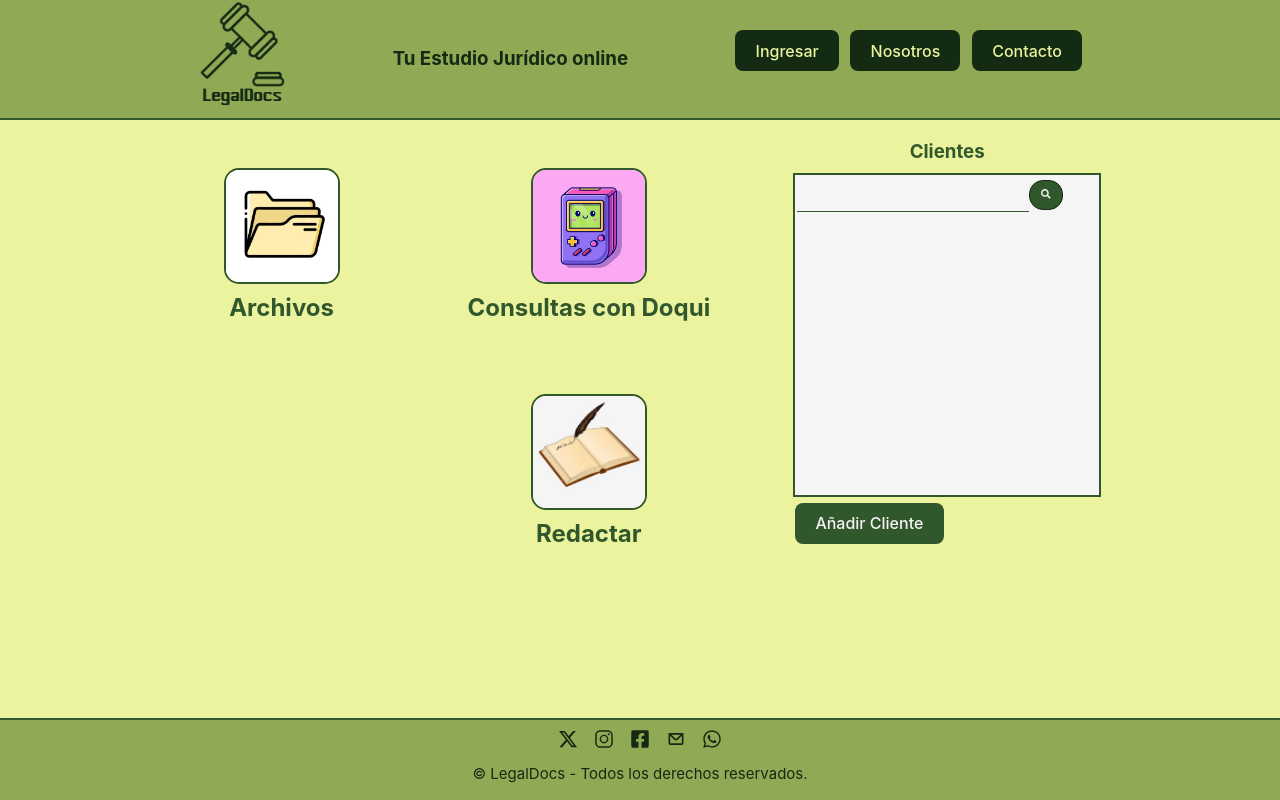
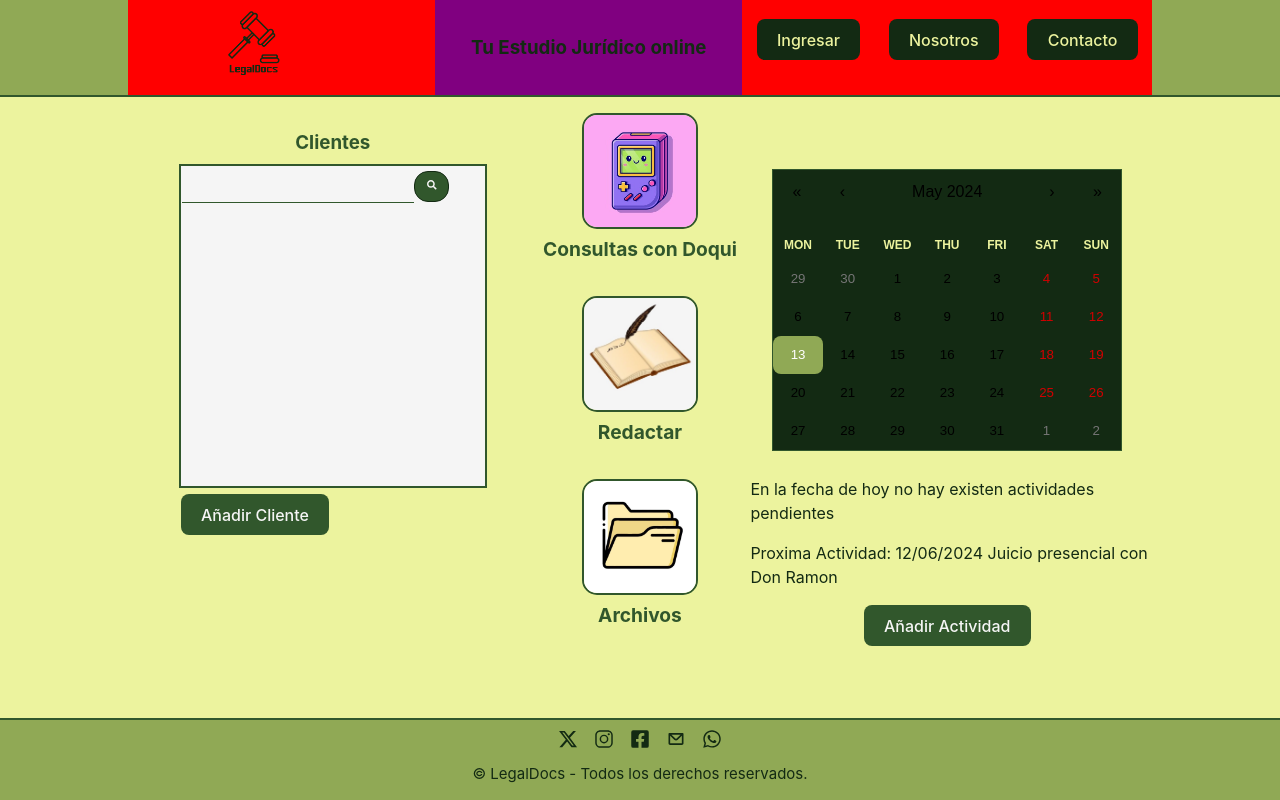
Before and after one commit to CaluBritez/FrontLegalDocs, a React (Vite) app: page /HomeAbo in a window 1280 px wide. Built offline with nearby package versions, Linux system fonts and the light colour scheme.

Commit message:
Agregamos calendario

```diff
--- a/package.json
+++ b/package.json
@@ -11,6 +11,7 @@
   },
   "dependencies": {
     "react": "^18.2.0",
+    "react-calendar": "^5.0.0",
     "react-dom": "^18.2.0",
     "react-icons": "^5.2.1",
     "react-router-dom": "^6.23.1"
--- a/pages/AbogadoScreen.css
+++ b/pages/AbogadoScreen.css
@@ -15,64 +15,30 @@
   }
 #cuerpo-abo-screen{
     width: 80%;
-    height: 75%;
+    height: 78%;
     display: flex;
     justify-content: center;
     align-items: center;
 }
 #caja-izq {
-    width: 30%;
-    height: 100%;
-    display: flex;
-    flex-direction: column;
-    justify-content:first baseline;
-    color: #132A13;
-    align-items: center;
-}
-.img-screen-abo{
-    width: 7rem;
-    margin-top: 3rem;
-    border: 2px solid #31572C; /* Cambia el color y el grosor del borde */
-    border-radius: 15px; /* Ajusta este valor para más o menos redondez */
-    transition: transform 0.3s ease; /* Transición suave */
-}
-.img-screen-abo:hover {
-    transform: scale(1.1); /* Aumenta el tamaño de la imagen al hacer hover */
-}
-.text-screen-abo {
-    margin-top: 0;
-    color: #31572C;
-}
-.text-screen-abo:hover {
-    color: #4F772D
-}
-
-#caja-cen {
-    width: 30%;
-    height: 100%;
-    display: flex;
-    flex-direction: column;
-    justify-content:first baseline;
-    color: #31572C;
-    align-items: center;
-}
-#caja-der {
     width: 40%;
     height: 100%;
     display: flex;
     flex-direction: column;
     align-items: center;
     text-align: start;
-}
-#caja-der h3{
-    color: #31572C;
-    margin-bottom: 0.4rem;
+    /*border: 2px solid #31572C;*/
 }
 #caja-casos{
     height: 20rem;
     width: 19rem;
     background-color: #F5F5F5;
     border: 2px solid #31572C;
+}
+#caja-izq h3{
+    color: #31572C;
+    margin-bottom: 0.4rem;
+    margin-top: 2rem;
 }
 #buscador-casos {
     height: 12%;
@@ -112,8 +78,61 @@
     background-color: #4F772D;
     border: 2px solid #ECF39E;
 }
-
 #lista-casos {
     width: 100%;
     height: 88%;
 }
+#caja-cen {
+    width: 20%;
+    height: 100%;
+    display: flex;
+    flex-direction: column;
+    justify-content:first baseline;
+    color: #31572C;
+    align-items: center;
+    /*border: 2px solid #31572C;*/
+}
+
+.img-screen-abo{
+    width: 7rem;
+    margin-top: 1rem;
+    border: 2px solid #31572C; /* Cambia el color y el grosor del borde */
+    border-radius: 15px; /* Ajusta este valor para más o menos redondez */
+    transition: transform 0.3s ease; /* Transición suave */
+}
+.img-screen-abo:hover {
+    transform: scale(1.1); /* Aumenta el tamaño de la imagen al hacer hover */
+}
+.text-screen-abo {
+    margin-top: 0;
+    color: #31572C;
+    font-size: 1.2rem;
+}
+.text-screen-abo:hover {
+    color: #4F772D
+}
+#caja-der {
+    width: 40%;
+    height: 100%;
+    display: flex;
+    flex-direction: column;
+    justify-content: center;
+    color: #132A13;
+    align-items: center;
+    /*border: 2px solid #31572C;*/
+}
+#caja-der p {
+    color: #132A13;
+    width: 100%;
+    padding-left: 1rem;
+    margin-bottom: 0;
+}
+#boton-agregar-tarea {
+    background-color: #31572C;
+    color: #F5F5F5;
+    margin-top: 1rem;
+}
+#boton-agregar-tarea:hover {
+    background-color: #4F772D;
+    border: 2px solid #ECF39E;
+}
--- a/pages/AbogadoScreen.jsx
+++ b/pages/AbogadoScreen.jsx
@@ -6,6 +6,7 @@ import imgDoqui from '../src/assets/doqui.jpg';
 import imgEscribir from '../src/assets/redactar.jpg';
 import { FaSearch } from "react-icons/fa";
 import { Link } from 'react-router-dom';
+import MyCalendar from '../src/components/Calendar.jsx';
 
 function AbogadoScreen(){
     return(
@@ -14,16 +15,6 @@ function AbogadoScreen(){
             <Header />
             <div id='cuerpo-abo-screen'>
                 <div id='caja-izq'>
-                    <Link to="/"><img src={imgArchivos} alt="" className='img-screen-abo'/></Link>
-                    <Link to="/"><h2 className='text-screen-abo'>Archivos</h2></Link>
-                </div>
-                <div id='caja-cen'>
-                    <Link to="/"><img src={imgDoqui} alt="" className='img-screen-abo'/></Link>
-                    <Link to="/"><h2 className='text-screen-abo'>Consultas con Doqui</h2></Link>
-                    <Link to="/"><img src={imgEscribir} alt="" className='img-screen-abo'/></Link>
-                    <Link to="/"><h2 className='text-screen-abo'>Redactar</h2></Link>
-                </div>
-                <div id='caja-der'>
                     <h3>Clientes</h3>
                     <div id='caja-casos'>
                         <div id='buscador-casos'>
@@ -35,6 +26,20 @@ function AbogadoScreen(){
 
                     </div>
                 </div>
+                <div id='caja-cen'>
+                    <Link to="/"><img src={imgDoqui} alt="" className='img-screen-abo'/></Link>
+                    <Link to="/"><h2 className='text-screen-abo'>Consultas con Doqui</h2></Link>
+                    <Link to="/"><img src={imgEscribir} alt="" className='img-screen-abo'/></Link>
+                    <Link to="/"><h2 className='text-screen-abo'>Redactar</h2></Link>
+                    <Link to="/"><img src={imgArchivos} alt="" className='img-screen-abo'/></Link>
+                    <Link to="/"><h2 className='text-screen-abo'>Archivos</h2></Link>
+                </div>
+                <div id='caja-der'>
+                    <MyCalendar />
+                    <p>En la fecha de hoy no hay existen actividades pendientes</p>
+                    <p>Proxima Actividad: 12/06/2024 Juicio presencial con Don Ramon</p>
+                    <button id='boton-agregar-tarea'>Añadir Actividad</button>
+                </div>
             </div>
             <Footer />
         </div>
--- /dev/null
+++ b/src/components/Calendar.css
@@ -0,0 +1,178 @@
+/* COLORES PALETA
+#132A13
+#31572C
+#4F772D
+#90A955
+#ECF39E
+*/
+.react-calendar {
+    width: 350px;
+    max-width: 100%;
+    background: #132A13;
+    border: 1px solid #31572C;
+    font-family: Arial, Helvetica, sans-serif;
+    line-height: 1.125em;
+  }
+
+  .react-calendar--doubleView {
+    width: 700px;
+  }
+
+  .react-calendar--doubleView .react-calendar__viewContainer {
+    display: flex;
+    margin: -0.5em;
+  }
+
+  .react-calendar--doubleView .react-calendar__viewContainer > * {
+    width: 50%;
+    margin: 0.5em;
+  }
+
+  .react-calendar,
+  .react-calendar *,
+  .react-calendar *:before,
+  .react-calendar *:after {
+    -moz-box-sizing: border-box;
+    -webkit-box-sizing: border-box;
+    box-sizing: border-box;
+  }
+
+  .react-calendar button {
+    margin: 0;
+    border: 0;
+    outline: none;
+  }
+
+  .react-calendar button:enabled:hover {
+    cursor: pointer;
+  }
+
+  .react-calendar__navigation {
+    display: flex;
+    height: 44px;
+    margin-bottom: 1em;
+  }
+
+  .react-calendar__navigation button {
+    min-width: 44px;
+    background: none;
+  }
+
+  .react-calendar__navigation button:disabled {
+    background-color: #f0f0f0;
+  }
+
+  .react-calendar__navigation button:enabled:hover,
+  .react-calendar__navigation button:enabled:focus {
+    background-color: #ECF39E;
+    color: #132A13;
+  }
+
+  .react-calendar__month-view__weekdays {
+    text-align: center;
+    text-transform: uppercase;
+    font: inherit;
+    font-size: 0.75em;
+    font-weight: bold;
+    color: #ECF39E;/*color letras días*/
+  }
+  .react-calendar__month-view__weekdays abbr[title] {
+    text-decoration: none !important;
+  }
+
+  .react-calendar__month-view__weekdays__weekday {
+    padding: 0.5em;
+  }
+
+  .react-calendar__month-view__weekNumbers .react-calendar__tile {
+    display: flex;
+    align-items: center;
+    justify-content: center;
+    font: inherit;
+    font-size: 0.75em;
+    font-weight: bold;
+  }
+
+  .react-calendar__month-view__days__day--weekend {
+    color: #d10000;
+  }
+
+  .react-calendar__month-view__days__day--neighboringMonth,
+  .react-calendar__decade-view__years__year--neighboringDecade,
+  .react-calendar__century-view__decades__decade--neighboringCentury {
+    color: #757575;
+  }
+
+  .react-calendar__year-view .react-calendar__tile,
+  .react-calendar__decade-view .react-calendar__tile,
+  .react-calendar__century-view .react-calendar__tile {
+    padding: 2em 0.5em;
+  }
+
+  .react-calendar__tile {
+    max-width: 100%;
+    padding: 10px 6.6667px;
+    background: none;
+    text-align: center;
+    line-height: 16px;
+    font: inherit;
+    font-size: 0.833em;
+  }
+
+  .react-calendar__tile:disabled {
+    background-color: #f0f0f0;
+    color: #ababab;
+  }
+
+  .react-calendar__month-view__days__day--neighboringMonth:disabled,
+  .react-calendar__decade-view__years__year--neighboringDecade:disabled,
+  .react-calendar__century-view__decades__decade--neighboringCentury:disabled {
+    color: #cdcdcd;
+  }
+
+  .react-calendar__tile:enabled:hover,
+  .react-calendar__tile:enabled:focus {
+    background-color: #ECF39E;
+    color: #132A13;
+  }
+
+  .react-calendar__tile--now {
+    background: #ffff76;
+  }
+
+  .react-calendar__tile--now:enabled:hover,
+  .react-calendar__tile--now:enabled:focus {
+    background: #ffffa9;
+  }
+
+  .react-calendar__tile--hasActive {
+    background: #76baff;
+  }
+
+  .react-calendar__tile--hasActive:enabled:hover,
+  .react-calendar__tile--hasActive:enabled:focus {
+    background: #a9d4ff;
+  }
+
+  .react-calendar__tile--active {
+    background: #90A955;
+    color: white;
+  }
+
+  .react-calendar__tile--active:enabled:hover,
+  .react-calendar__tile--active:enabled:focus {
+    background: #ECF39E;
+    color: #132A13;
+  }
+
+  .react-calendar--selectRange .react-calendar__tile--hover {
+    background-color: #e6e6e6;
+  }
+  #calendario {
+    display: flex;
+    flex-direction: column;
+    justify-content: center;
+    align-items: center;
+    width: 100%;
+    margin-bottom: 0.6rem;
+  }
--- /dev/null
+++ b/src/components/Calendar.jsx
@@ -0,0 +1,24 @@
+import React, { useState } from 'react';
+import Calendar from 'react-calendar';
+import 'react-calendar/dist/Calendar.css';
+import './Calendar.css';
+
+function MyCalendar() {
+  const [date, setDate] = useState(new Date());
+
+  const onChange = (newDate) => {
+    setDate(newDate);
+  };
+
+  return (
+    <div id='calendario'>
+      <Calendar
+        onChange={onChange}
+        value={date}
+      />
+      {/*<p>Selected date: {date.toDateString()}</p>*/}
+    </div>
+  );
+}
+
+export default MyCalendar;
--- a/src/components/Header.css
+++ b/src/components/Header.css
@@ -7,6 +7,7 @@
 */
 #header {
     width: 100%;
+    height: 12%;
     display: flex;
     justify-content: center;
     align-items: center;
@@ -15,15 +16,24 @@
     border-bottom: 2px solid #31572C;
 }
 #nav-box {
-    width: 70%;
+    width: 80%;
     height: 100%;
     display: flex;
     justify-content: space-between;
     align-items: center;
+    background-color: yellow;
+}
+#caja-img-logo {
+    width: 30%;
+    height: 100%;
+    display: flex;
+    justify-content: center;
+    align-items: center;
+    background-color: red;
 }
 #nav-box img {
     margin: 0.1rem;
-    width: 6rem;
+    width: 50%;
 }
 .hover-image {
     transition: transform 0.3s ease; /* Transición suave */
@@ -41,6 +51,7 @@
     align-items: center;
     color: #132A13;
     font-weight: bold;
+    background-color: purple;
 }
 
 #botonera {
@@ -49,6 +60,7 @@
     width: 40%;
     height: 100%;
     align-items: center;
+    background-color: red;
 }
 #botonera button {
     background-color: #132A13;
--- a/src/components/Header.jsx
+++ b/src/components/Header.jsx
@@ -7,9 +7,11 @@ function Header() {
     return(
         <div id='header'>
             <div id='nav-box'>
-                <Link to="/">
-                    <img src={logo} id="logo" className="hover-image" alt="" />
-                </Link>
+                <div id='caja-img-logo'>
+                    <Link to="/">
+                        <img src={logo} id="logo" className="hover-image" alt="" />
+                    </Link>
+                </div>
                 <div id='center-box'>
                     <h3>Tu Estudio Jurídico online</h3>
                 </div>
```
Also changed, not shown: 1 other file (tests, documents, lock files or other folders).
